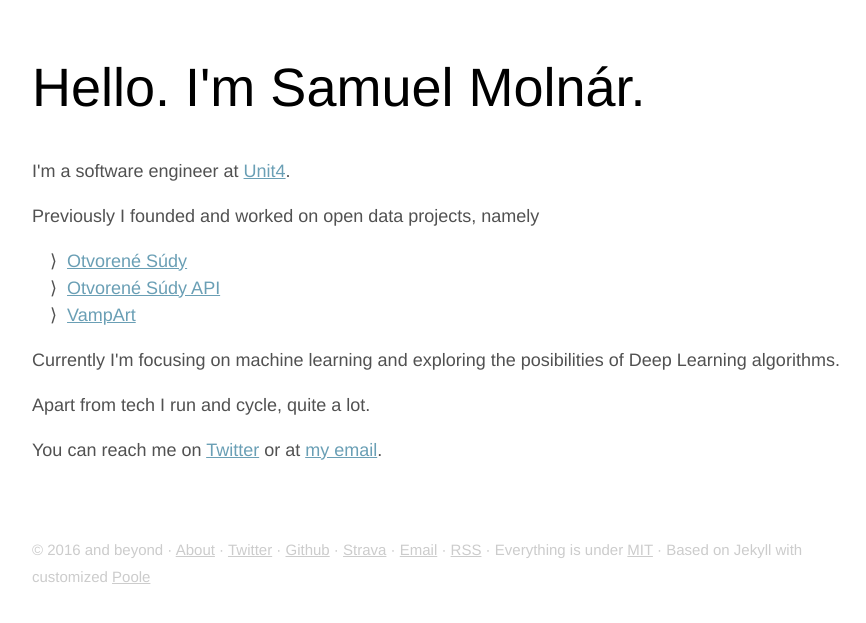
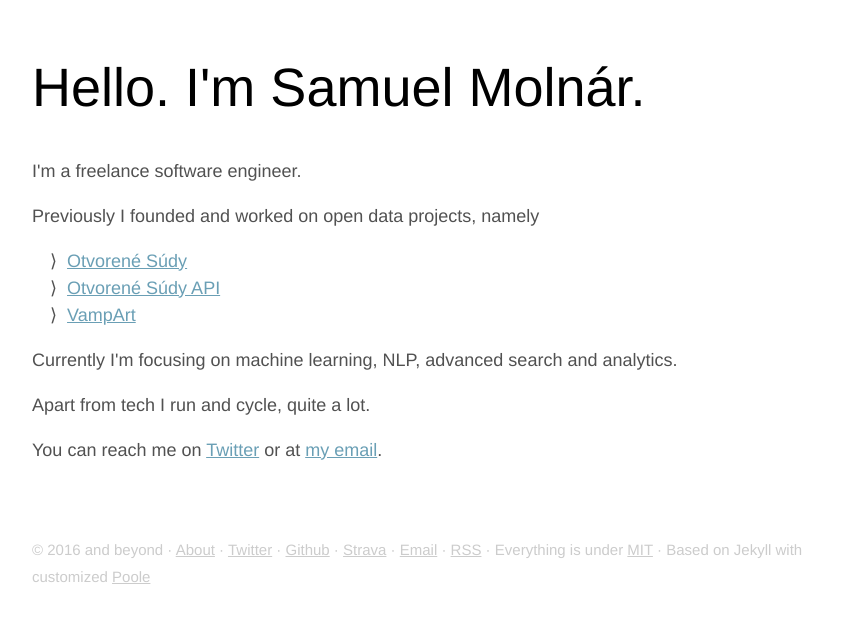
Before and after one commit to smolnar/blog, a Jekyll site: the page built from about.html, in a window 1280 px wide. Shown: the top 623 px of the page, without its empty margins (203-1069 px from the left). Built offline with Jekyll 4.4.1, drawn with Linux system fonts in a browser that asks for light colours.

Commit message:
Update about.html

```diff
--- a/about.html
+++ b/about.html
@@ -11,7 +11,7 @@ html:
     <a href="{{ site.base }}/" title="Home">Hello. I'm Samuel Molnár.</a>
   </h1>
 
-  <p>I'm a software engineer at <a href="https://unit4.com">Unit4</a>.</p>
+  <p>I'm a freelance software engineer.</p>
 
   <p>Previously I founded and worked on open data projects, namely</p>
 
@@ -29,7 +29,7 @@ html:
     </li>
   </ul>
 
-  <p>Currently I'm focusing on machine learning and exploring the posibilities of Deep Learning algorithms.</p>
+  <p>Currently I'm focusing on machine learning, NLP, advanced search and analytics.</p>
 
   <p>Apart from tech I run and cycle, quite a lot.</p>
 
```
